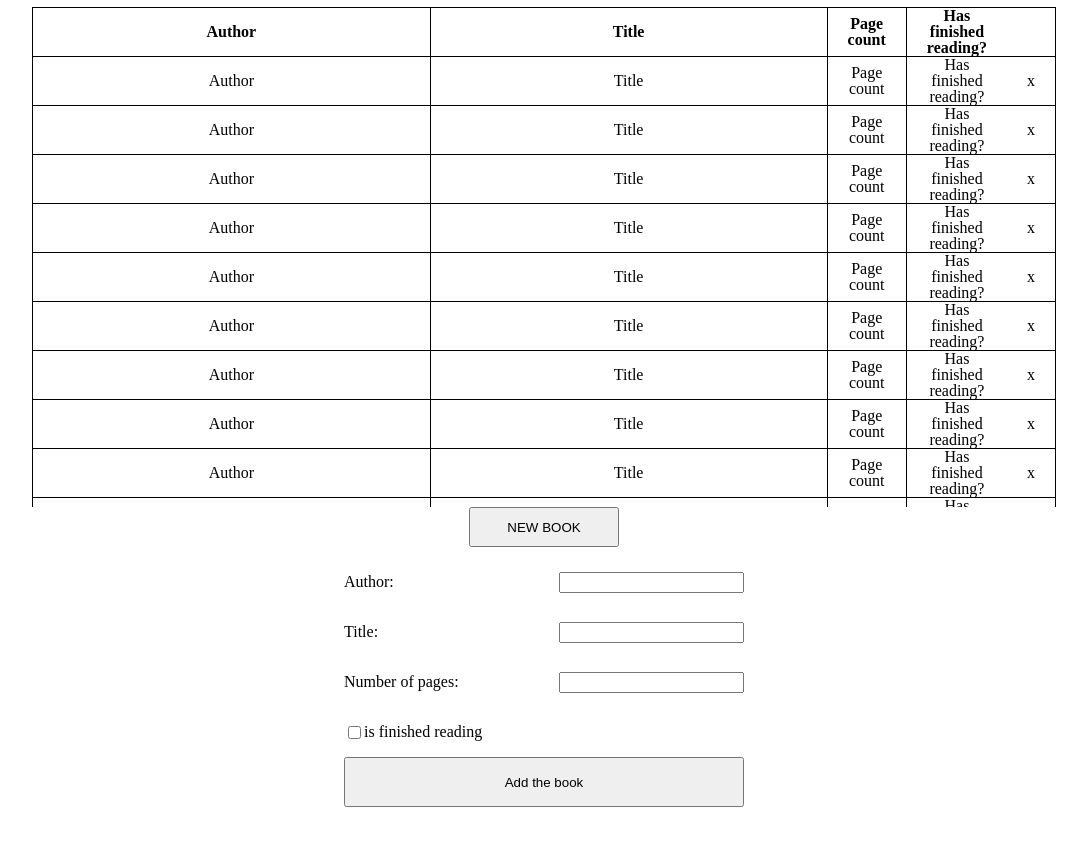
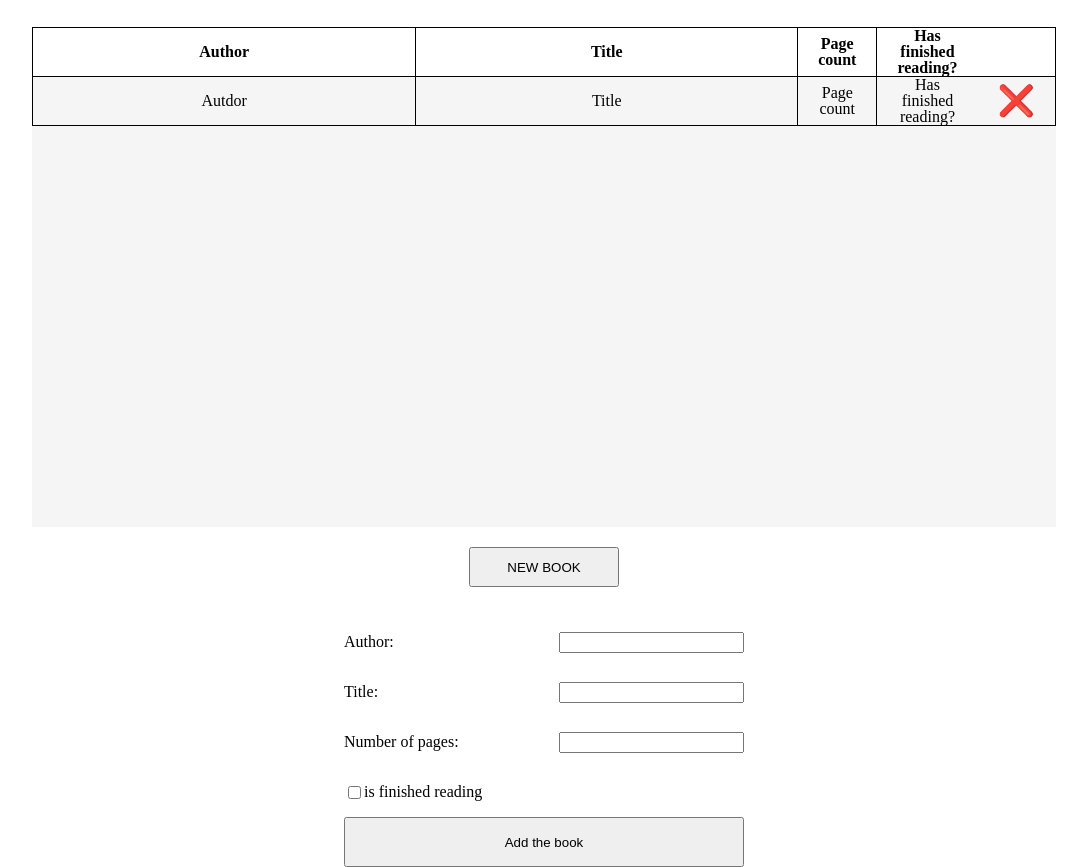
Before and after one commit to oddtO/Library, a plain HTML site: page index.html in a window 1280 px wide. Shown: the part 43-910 px from the top of the page, without its empty margins (96-1183 px from the left). Before the commit the page ends 850 px from the top, so only its background shows below. Drawn offline with Linux system fonts and the light colour scheme.

Commit message:
add cancel button styling

```diff
--- a/css/style.css
+++ b/css/style.css
@@ -2,6 +2,7 @@ main {
   display: grid;
   grid-template-rows: 50px 500px 50px;
   box-sizing: border-box;
+  gap: 20px;
   justify-items: center;
 }
 
@@ -14,6 +15,7 @@ h1 {
 div {
   overflow: auto;
   width: 80%;
+  background-color: #f5f5f5;
 }
 table {
   grid-row: 2;
@@ -38,6 +40,17 @@ td {
   padding: 0 20px;
 }
 
+td:last-child {
+  font-size: 30px;
+  color: #969600;
+
+  user-select: none;
+  cursor: pointer;
+}
+
+td:last-child:hover {
+  color: #b40000;
+}
 tr > *:nth-last-child(2) {
   border-right: none;
 }
@@ -52,6 +65,11 @@ colgroup > col:nth-child(-1n + 2) {
 button {
   width: 150px;
   height: 40px;
+}
+
+input[type="submit"],
+button {
+  cursor: pointer;
 }
 
 form {
--- a/index.html
+++ b/index.html
@@ -29,186 +29,16 @@
             </tr>
           </thead>
           <tbody>
-            <tr>
-              <td>Author</td>
-              <td>Title</td>
-              <td>Page count</td>
-              <td>Has finished reading?</td>
-              <td>x</td>
-            </tr>
-            <tr>
-              <td>Author</td>
-              <td>Title</td>
-              <td>Page count</td>
-              <td>Has finished reading?</td>
-              <td>x</td>
-            </tr>
-            <tr>
-              <td>Author</td>
-              <td>Title</td>
-              <td>Page count</td>
-              <td>Has finished reading?</td>
-              <td>x</td>
-            </tr>
-            <tr>
-              <td>Author</td>
-              <td>Title</td>
-              <td>Page count</td>
-              <td>Has finished reading?</td>
-              <td>x</td>
-            </tr>
-            <tr>
-              <td>Author</td>
-              <td>Title</td>
-              <td>Page count</td>
-              <td>Has finished reading?</td>
-              <td>x</td>
-            </tr>
-            <tr>
-              <td>Author</td>
-              <td>Title</td>
-              <td>Page count</td>
-              <td>Has finished reading?</td>
-              <td>x</td>
-            </tr>
-            <tr>
-              <td>Author</td>
-              <td>Title</td>
-              <td>Page count</td>
-              <td>Has finished reading?</td>
-              <td>x</td>
-            </tr>
-            <tr>
-              <td>Author</td>
-              <td>Title</td>
-              <td>Page count</td>
-              <td>Has finished reading?</td>
-              <td>x</td>
-            </tr>
-            <tr>
-              <td>Author</td>
-              <td>Title</td>
-              <td>Page count</td>
-              <td>Has finished reading?</td>
-              <td>x</td>
-            </tr>
-            <tr>
-              <td>Author</td>
-              <td>Title</td>
-              <td>Page count</td>
-              <td>Has finished reading?</td>
-              <td>x</td>
-            </tr>
-            <tr>
-              <td>Author</td>
-              <td>Title</td>
-              <td>Page count</td>
-              <td>Has finished reading?</td>
-              <td>x</td>
-            </tr>
-            <tr>
-              <td>Author</td>
-              <td>Title</td>
-              <td>Page count</td>
-              <td>Has finished reading?</td>
-              <td>x</td>
-            </tr>
-            <tr>
-              <td>Author</td>
-              <td>Title</td>
-              <td>Page count</td>
-              <td>Has finished reading?</td>
-              <td>x</td>
-            </tr>
-            <tr>
-              <td>Author</td>
-              <td>Title</td>
-              <td>Page count</td>
-              <td>Has finished reading?</td>
-              <td>x</td>
-            </tr>
-            <tr>
-              <td>Author</td>
-              <td>Title</td>
-              <td>Page count</td>
-              <td>Has finished reading?</td>
-              <td>x</td>
-            </tr>
-            <tr>
-              <td>Author</td>
-              <td>Title</td>
-              <td>Page count</td>
-              <td>Has finished reading?</td>
-              <td>x</td>
-            </tr>
-            <tr>
-              <td>Author</td>
-              <td>Title</td>
-              <td>Page count</td>
-              <td>Has finished reading?</td>
-              <td>x</td>
-            </tr>
-            <tr>
-              <td>Author</td>
-              <td>Title</td>
-              <td>Page count</td>
-              <td>Has finished reading?</td>
-              <td>x</td>
-            </tr>
-            <tr>
-              <td>Author</td>
-              <td>Title</td>
-              <td>Page count</td>
-              <td>Has finished reading?</td>
-              <td>x</td>
-            </tr>
-            <tr>
-              <td>Author</td>
-              <td>Title</td>
-              <td>Page count</td>
-              <td>Has finished reading?</td>
-              <td>x</td>
-            </tr>
-            <tr>
-              <td>Author</td>
-              <td>Title</td>
-              <td>Page count</td>
-              <td>Has finished reading?</td>
-              <td>x</td>
-            </tr>
-            <tr>
-              <td>Author</td>
-              <td>Title</td>
-              <td>Page count</td>
-              <td>Has finished reading?</td>
-              <td>x</td>
-            </tr>
-            <tr>
-              <td>Author</td>
-              <td>Title</td>
-              <td>Page count</td>
-              <td>Has finished reading?</td>
-              <td>x</td>
-            </tr>
-            <tr>
-              <td>Author</td>
-              <td>Title</td>
-              <td>Page count</td>
-              <td>Has finished reading?</td>
-              <td>x</td>
-            </tr>
-            <tr>
-              <td>Author</td>
-              <td>Title</td>
-              <td>Page count</td>
-              <td>Has finished reading?</td>
-              <td>x</td>
-            </tr>
+            <td>Autdor</td>
+            <td>Title</td>
+            <td>Page count</td>
+            <td>Has finished reading?</td>
+            <td>❌</td>
           </tbody>
         </table>
       </div>
-      <button ">NEW BOOK</button>
-      <form action="" >
+      <button>NEW BOOK</button>
+      <form action="">
         <section>
           <label for="author">Author:</label>
           <input type="text" name="author" id="author" />
@@ -225,7 +55,7 @@
           <input type="checkbox" name="read-status" id="read-status" />
           <label for="read-status">is finished reading</label>
         </section>
-				<input type="submit" value="Add the book">
+        <input type="submit" value="Add the book" />
       </form>
     </main>
   </body>
```
Also changed, not shown: css/reset.css (+101 -20 lines).
